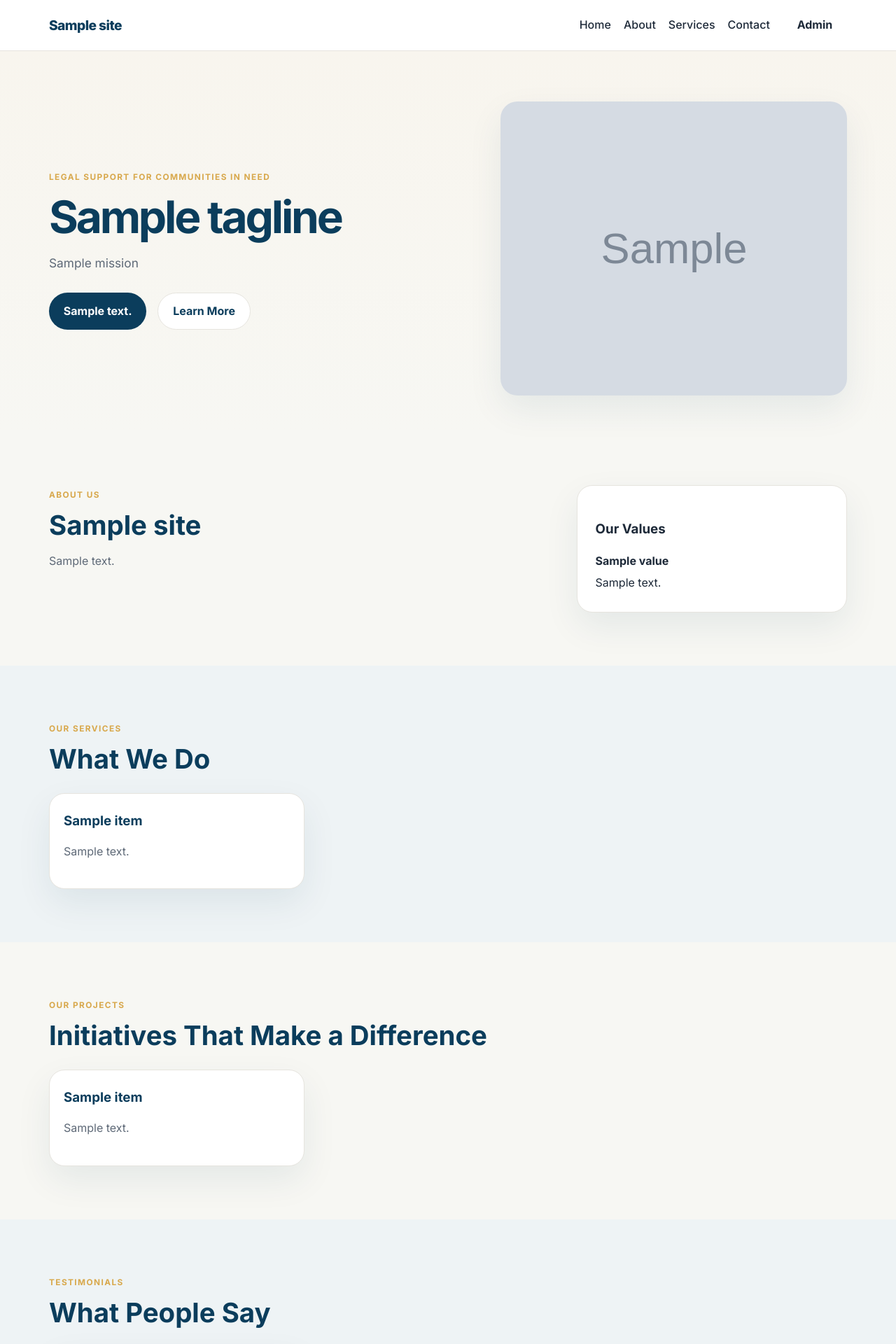
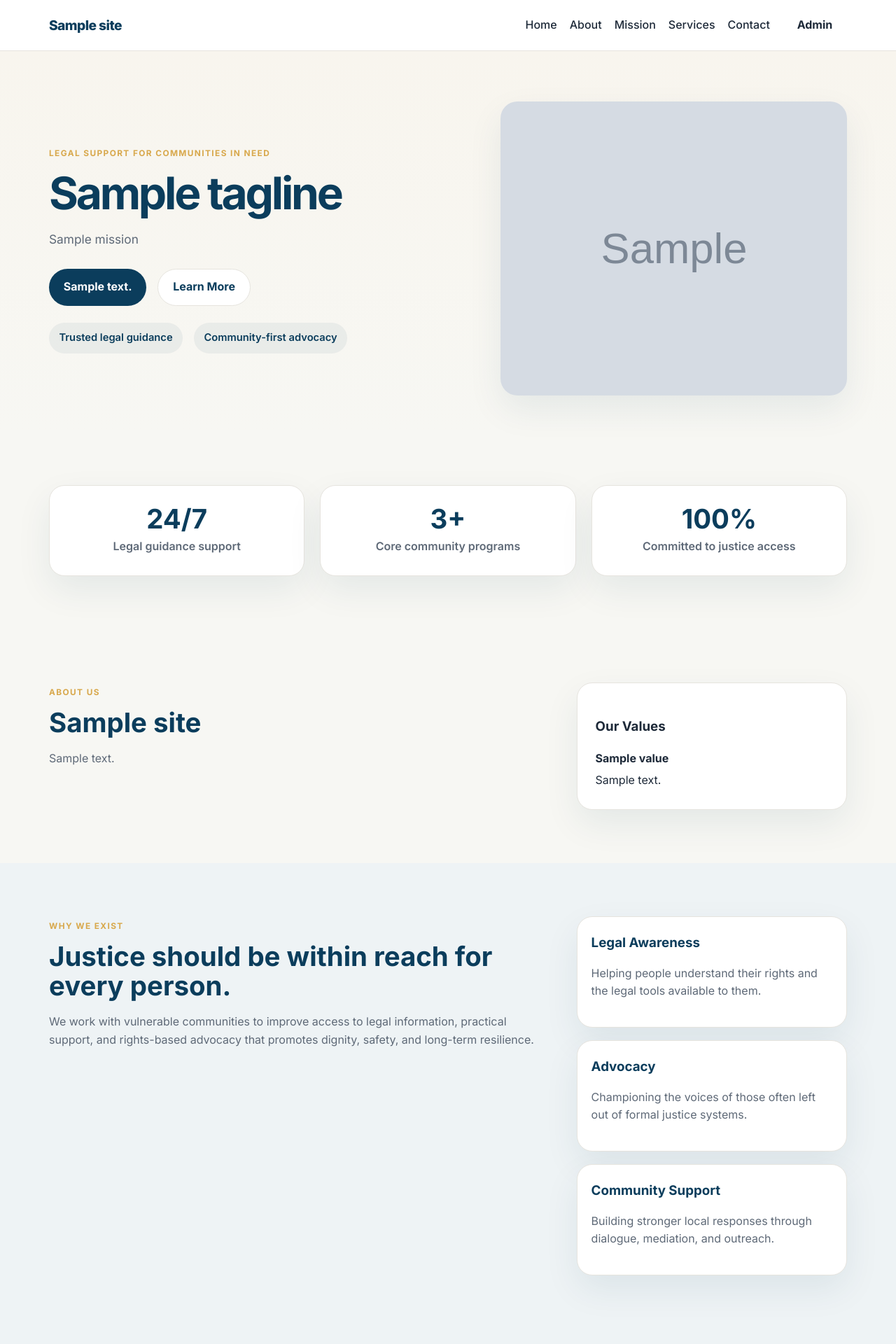
Before and after one commit to freerfa/https-initiativeforlegalaid.org, a Flask app: template templates/index.html in a window 1280 px wide. Shown: the top 1920 px of the page at 70% size. Run offline with Flask 3, Linux system fonts and the light colour scheme; the template is opened without the code that fills it: most values are stand-ins (such as "Sample title", 1, 10 or a date in 2020); grey boxes marked "Sample" are stand-in pictures.

Commit message:
Improve site UI and deployment config

```diff
--- a/app.py
+++ b/app.py
@@ -196,4 +196,5 @@ def update_site():
 
 
 if __name__ == "__main__":
-    app.run(debug=True, host="0.0.0.0", port=5000)
+    port = int(os.environ.get("PORT", "5000"))
+    app.run(debug=True, host="0.0.0.0", port=port)
--- a/static/style.css
+++ b/static/style.css
@@ -87,6 +93,7 @@ nav {
 .primary-btn {
   background: var(--primary);
   color: white;
+  border: none;
 }
 
 .secondary-btn {
@@ -144,6 +151,22 @@ nav {
   flex-wrap: wrap;
 }
 
+.hero-meta {
+  display: flex;
+  gap: 16px;
+  flex-wrap: wrap;
+  margin-top: 24px;
+  color: var(--primary);
+  font-size: 0.92rem;
+  font-weight: 600;
+}
+
+.hero-meta span {
+  background: rgba(11, 61, 92, 0.06);
+  padding: 0.65rem 0.9rem;
+  border-radius: 999px;
+}
+
 .hero-visual img {
   width: 100%;
   min-height: 420px;
@@ -160,7 +183,8 @@ nav {
   background: #eef3f5;
 }
 
-.split-layout {
+.split-layout,
+.mission-grid {
   display: grid;
   grid-template-columns: 1.3fr 0.7fr;
   gap: 36px;
@@ -183,7 +207,9 @@ p {
 .project-card,
 .testimonial-card,
 .auth-card,
-.admin-panel {
+.admin-panel,
+.stat-card,
+.mini-card {
   background: var(--panel);
   border-radius: 22px;
   border: 1px solid var(--border);
@@ -209,6 +235,44 @@ p {
 
 .heading-row {
   margin-bottom: 28px;
+}
+
+.stats-grid {
+  display: grid;
+  grid-template-columns: repeat(3, minmax(0, 1fr));
+  gap: 22px;
+}
+
+.stat-card {
+  padding: 28px 22px;
+  text-align: center;
+}
+
+.stat-card strong {
+  display: block;
+  color: var(--primary);
+  font-size: clamp(2rem, 3vw, 2.8rem);
+  line-height: 1;
+  margin-bottom: 8px;
+}
+
+.stat-card span {
+  color: var(--muted);
+  font-weight: 600;
+}
+
+.info-row {
+  display: grid;
+  gap: 18px;
+}
+
+.mini-card {
+  padding: 22px 20px;
+}
+
+.mini-card h3 {
+  margin: 0 0 8px;
+  color: var(--primary);
 }
 
 .card-grid {
--- a/templates/base.html
+++ b/templates/base.html
@@ -16,6 +16,7 @@
         <nav>
           <a href="/">Home</a>
           <a href="#about">About</a>
+          <a href="#mission">Mission</a>
           <a href="#services">Services</a>
           <a href="#contact">Contact</a>
           <a href="/admin/login" class="nav-button">Admin</a>
--- a/templates/index.html
+++ b/templates/index.html
@@ -11,9 +11,30 @@
         <a class="primary-btn" href="#contact">{{ site.cta_text }}</a>
         <a class="secondary-btn" href="#about">Learn More</a>
       </div>
+      <div class="hero-meta">
+        <span>Trusted legal guidance</span>
+        <span>Community-first advocacy</span>
+      </div>
     </div>
     <div class="hero-visual">
       <img src="{{ site.hero_image }}" alt="{{ site.site_name }}" />
+    </div>
+  </div>
+</section>
+
+<section class="section stats-section">
+  <div class="container stats-grid">
+    <div class="stat-card">
+      <strong>24/7</strong>
+      <span>Legal guidance support</span>
+    </div>
+    <div class="stat-card">
+      <strong>3+</strong>
+      <span>Core community programs</span>
+    </div>
+    <div class="stat-card">
+      <strong>100%</strong>
+      <span>Committed to justice access</span>
     </div>
   </div>
 </section>
@@ -35,6 +56,30 @@
           </li>
         {% endfor %}
       </ul>
+    </div>
+  </div>
+</section>
+
+<section class="section muted" id="mission">
+  <div class="container mission-grid">
+    <div class="mission-copy">
+      <span class="eyebrow">Why We Exist</span>
+      <h2>Justice should be within reach for every person.</h2>
+      <p>We work with vulnerable communities to improve access to legal information, practical support, and rights-based advocacy that promotes dignity, safety, and long-term resilience.</p>
+    </div>
+    <div class="info-row">
+      <div class="mini-card">
+        <h3>Legal Awareness</h3>
+        <p>Helping people understand their rights and the legal tools available to them.</p>
+      </div>
+      <div class="mini-card">
+        <h3>Advocacy</h3>
+        <p>Championing the voices of those often left out of formal justice systems.</p>
+      </div>
+      <div class="mini-card">
+        <h3>Community Support</h3>
+        <p>Building stronger local responses through dialogue, mediation, and outreach.</p>
+      </div>
     </div>
   </div>
 </section>
@@ -104,4 +149,20 @@
     </div>
   </div>
 </section>
+
+<section class="section cta-section" id="contact">
+  <div class="container">
+    <div class="cta-banner">
+      <div>
+        <span class="eyebrow">Need help?</span>
+        <h2>Speak with our team today.</h2>
+      </div>
+      <div class="cta-banner-meta">
+        <p>{{ site.contact_phone }}</p>
+        <p>{{ site.contact_email }}</p>
+      </div>
+      <a class="primary-btn" href="mailto:{{ site.contact_email }}">Request Support</a>
+    </div>
+  </div>
+</section>
 {% endblock %}
```
Also changed, not shown: other parts of static/style.css (+176 -0 lines), 3 other files.
